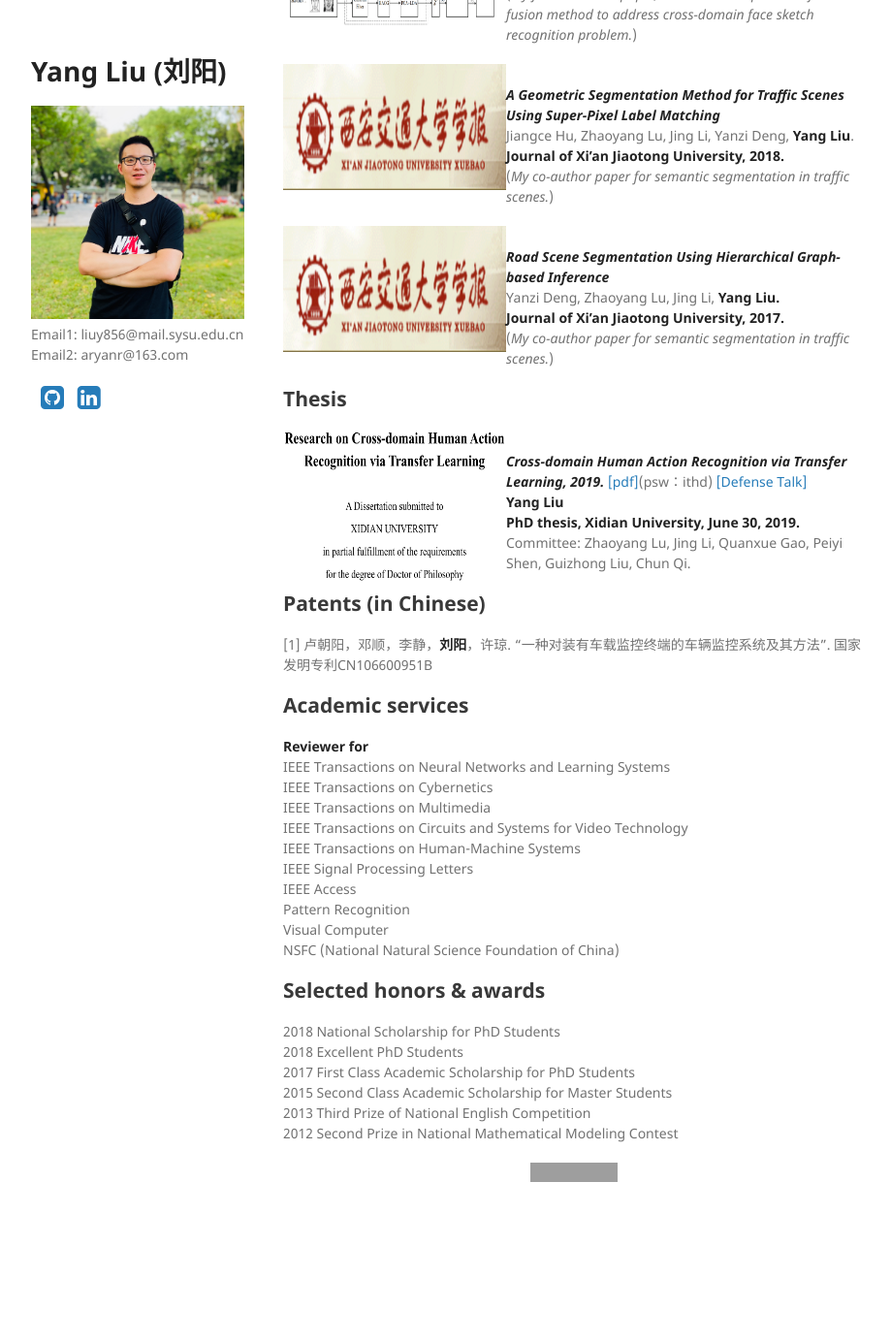
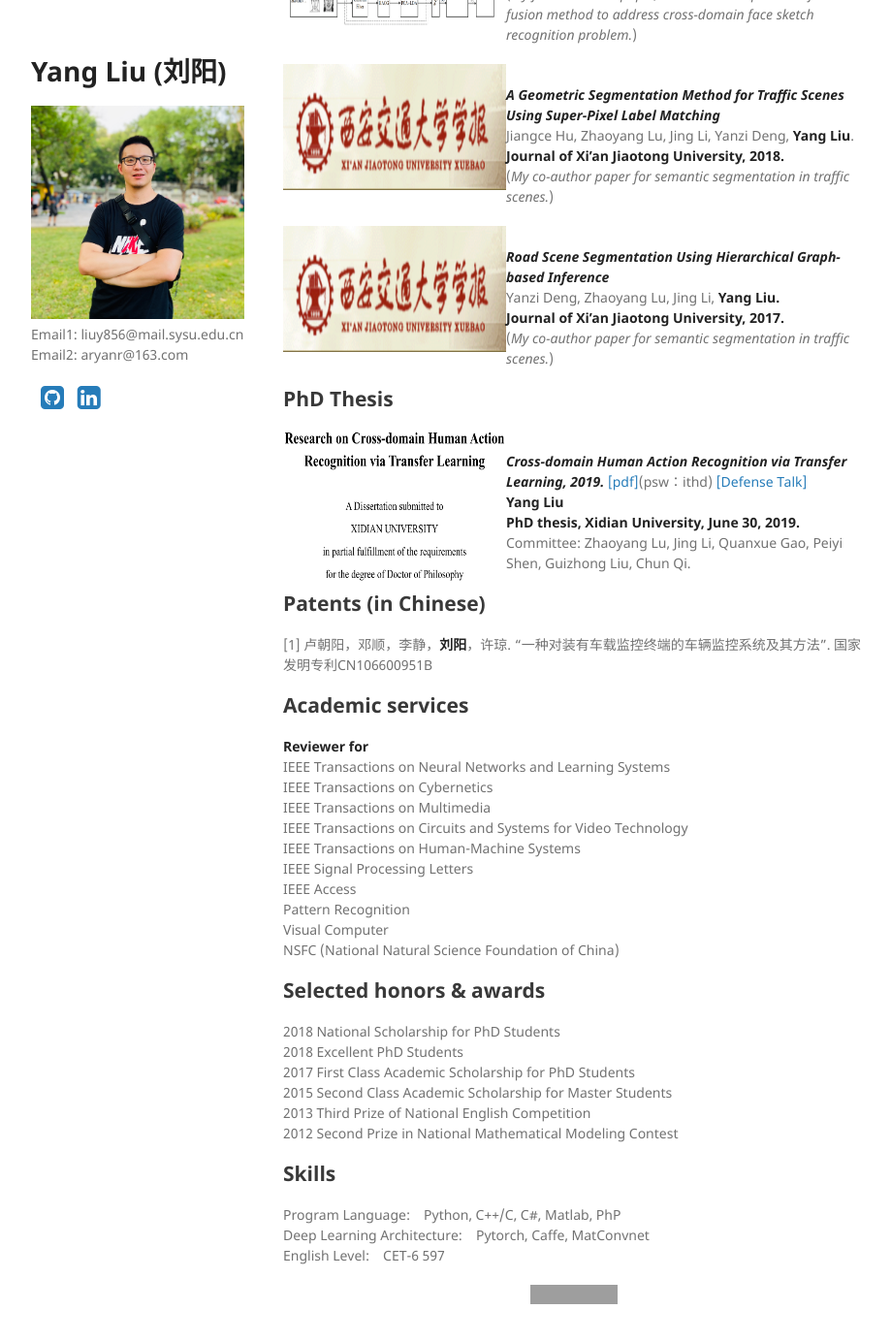
Before and after one commit to YangLiu9208/home, a Jekyll site: the page built from index.md, in a window 1280 px wide and 1400 px high, scrolled down 2631 px. Shown: the top 1384 px of the window at 97% size, without its empty margins (178-1097 px from the left). Built offline with Jekyll 4.4.1, drawn with Linux system fonts in a browser that asks for light colours; a style sheet for code colours, icons or effects is not loaded; before the commit the page ends 3905 px from its top, so only the background shows below that; grey boxes are pictures that could not be loaded.

Commit message:
Update index.md

```diff
--- a/index.md
+++ b/index.md
@@ -133,7 +133,7 @@ Yanzi Deng, Zhaoyang Lu, Jing Li, **Yang Liu.**
 **Journal of Xi'an Jiaotong University, 2017.**
 (*My co-author paper for semantic segmentation in traffic scenes.*)
 
-## Thesis
+## PhD Thesis
 
 <div align="left">
           <a>
@@ -169,6 +169,11 @@ NSFC (National Natural Science Foundation of China)
 2013 Third Prize of National English Competition
 2012 Second Prize in National Mathematical Modeling Contest
 
+## Skills
+Program Language: Python, C++/C, C#, Matlab, PhP
+Deep Learning Architecture: Pytorch, Caffe, MatConvnet
+English Level: CET-6 597
+
 <div align="center">
 <a href="https://clustrmaps.com/site/1afab"  title="Visit tracker"><img src="//www.clustrmaps.com/map_v2.png?d=4gcumkWOGcGMkP7mPeNRWlKjBOWOoFnp4f3NrPlhG8U&cl=ffffff" /></a>
 </div>
```
